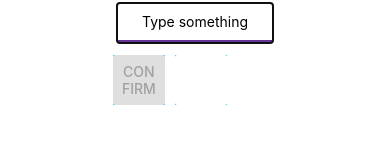
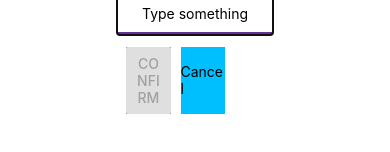
Before and after one commit to qcwssss/CS5520, a React Native app: screen / in a window 390 px wide. Both pictures are taken after a click on the button "ADD TASK". Shown: the part 424-576 px from the top of the page. Built offline with nearby package versions, Linux system fonts and the light colour scheme.

Commit message:
add icon pressable

```diff
--- a/components/GoalItem.js
+++ b/components/GoalItem.js
@@ -1,27 +1,31 @@
-import { View, Text, StyleSheet, Button, Pressable } from "react-native";
+import { View, Text, StyleSheet, Pressable } from "react-native";
 import React from "react";
+import ButtonComponent from "./PressableButton";
+import { Feather } from "@expo/vector-icons";
 
 const GoalItem = ({ item, onDelete, onGoalPressed }) => {
   return (
+    <View>
       <Pressable
+        style={({ pressed }) => {
+          return [styles.textContainer, pressed && styles.pressedStyle];
+        }}
         android_ripple={{ color: "red", borderless: true }}
         onPress={() => {
           onGoalPressed(item.id);
         }}
       >
-      <View style={styles.textContainer}>
         <Text style={styles.text}>{item.text}</Text>
-        <View style={styles.buttonContainer}>
-          <Button
-            title="X"
-            onPress={() => {
+        <ButtonComponent
+          // title={"X"}
+          pressHandler={() => {
             onDelete(item.id);
           }}
-            color={"red"}
-          />
+        >
+          <Feather name="delete" size={24} color="black" />
+        </ButtonComponent>
+      </Pressable>
     </View>
-      </View>
-    </Pressable>
   );
 };
 
@@ -30,19 +34,20 @@ const styles = StyleSheet.create({
     flexDirection: "row",
     borderRadius: 5,
     padding: 5,
-    marginVertical: 5,
+    marginVertical: 15,
     backgroundColor: "#aaa",
     justifyContent: "space-between",
   },
   text: {
     fontSize: 20,
     color: "blue",
-    alignSelf: "center",
+    // alignItems: "center",
     marginRight: 8,
   },
   buttonContainer: {
-    alignItems: "flex-end",
+    alignItems: "center",
   },
+  pressedStyle: { backgroundColor: "pink" },
 });
 
 export default GoalItem;
--- a/components/Input.js
+++ b/components/Input.js
@@ -5,9 +5,11 @@ import {
   Modal,
   StyleSheet,
   Image,
+  Text,
 } from "react-native";
 
 import React, { useState } from "react";
+import ButtonComponent from "./PressableButton";
 
 const Input = ({ modalVisible, textUpdateFunction, onCancel }) => {
   const [text, setText] = useState("");
@@ -43,9 +45,16 @@ const Input = ({ modalVisible, textUpdateFunction, onCancel }) => {
               }}
             ></Button>
           </View>
-          <View style={styles.button}>
+          {/* <View style={styles.button}>
             <Button title="Cancel" color="white" onPress={onCancel} />
-          </View>
+          </View> */}
+          <ButtonComponent
+            style={styles.button}
+            pressHandler={onCancel}
+            btnStyle={styles.button}
+          >
+            <Text>Cancel</Text>
+          </ButtonComponent>
         </View>
       </View>
     </Modal>
--- /dev/null
+++ b/components/PressableButton.js
@@ -0,0 +1,18 @@
+import { View, Text, Pressable, StyleSheet } from "react-native";
+import React from "react";
+
+const ButtonComponent = ({ children, pressHandler, btnStyle }) => {
+  return (
+    <Pressable onPress={pressHandler} style={[styles.buttonStyle, btnStyle]}>
+      <View>{children}</View>
+    </Pressable>
+  );
+};
+
+const styles = StyleSheet.create({
+  buttonStyle: {
+    justifyContent: "center",
+  },
+});
+
+export default ButtonComponent;
```
Lines whose indentation alone changed are shown as unchanged.
